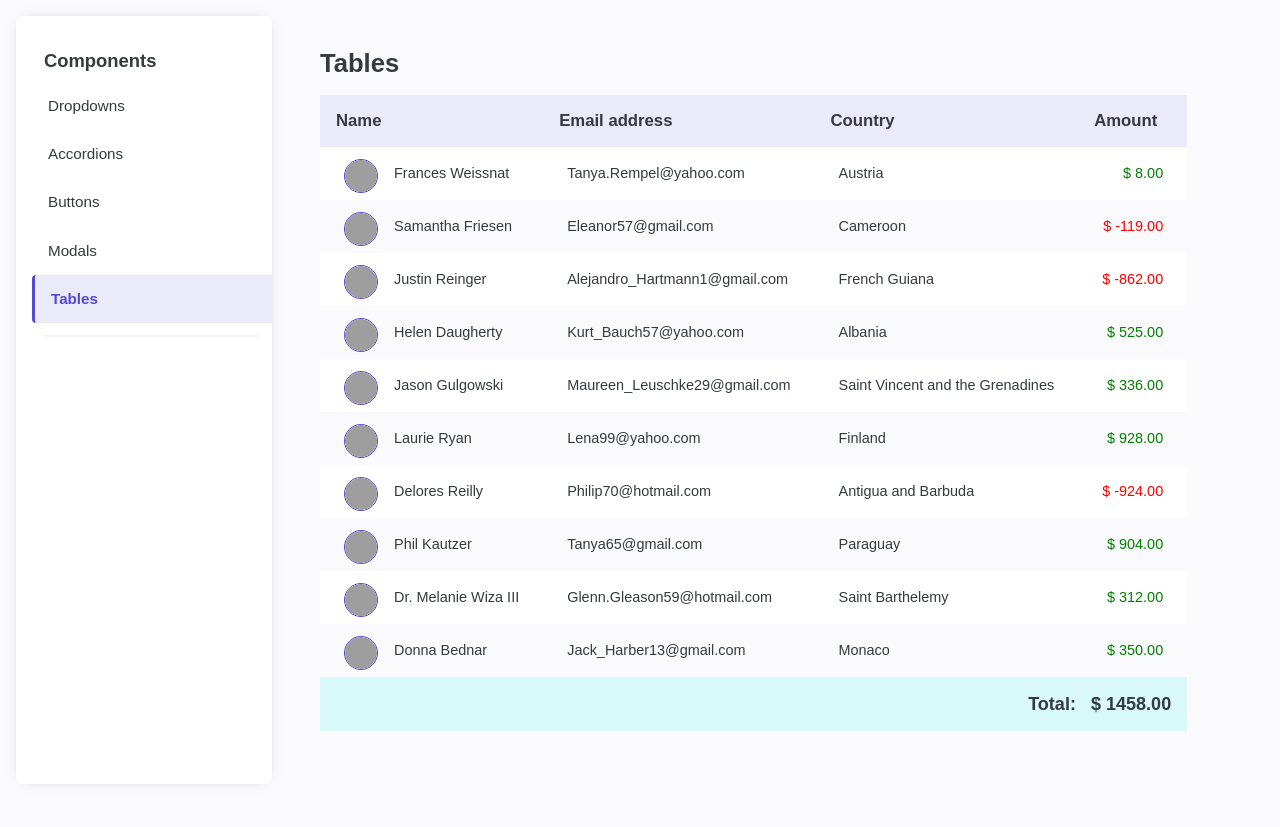
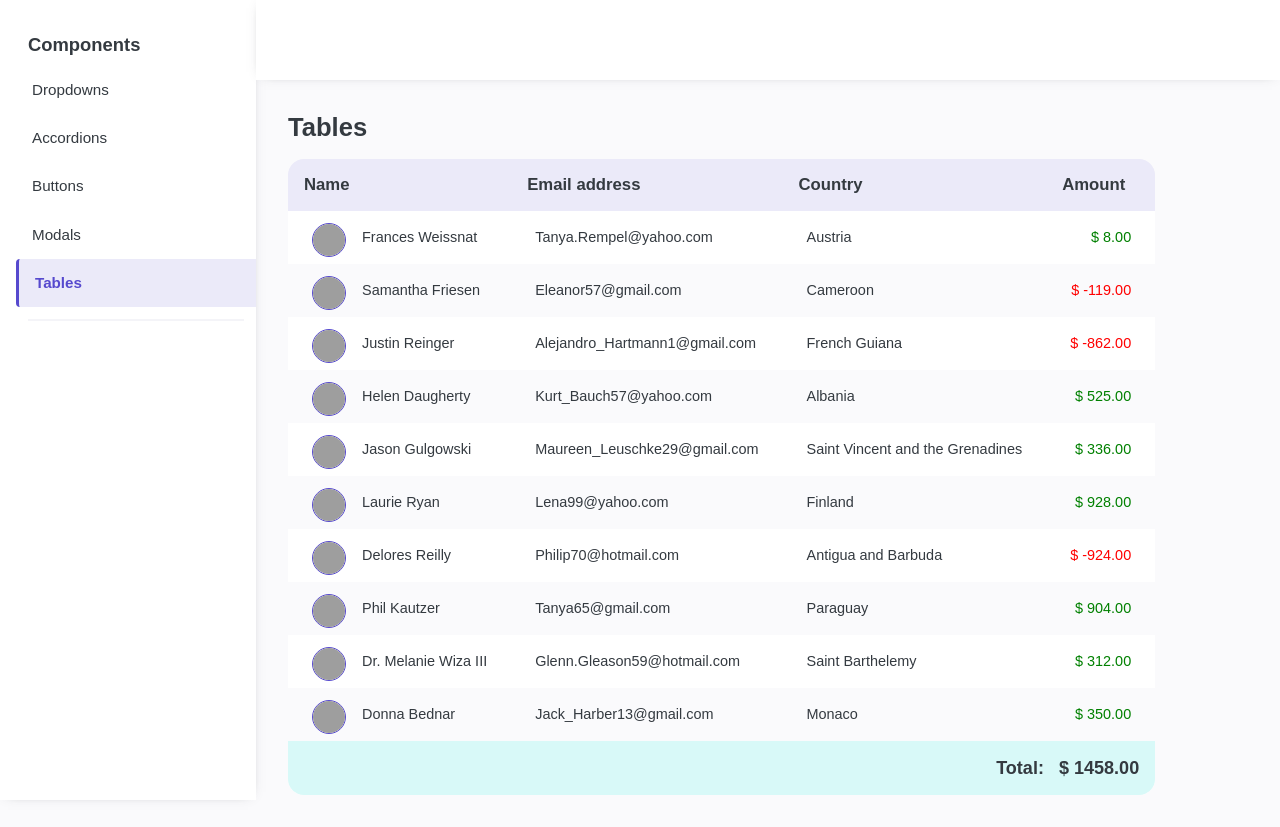
Before and after one commit to Rusvelt2000/Components, a React (Create React App) app: page /table in a window 1280 px wide. Before the commit the page ends 800 px from the top, so only its background shows below. Built offline with nearby package versions, Linux system fonts and the light colour scheme; grey boxes are pictures that could not be loaded.

Commit message:
added title component

```diff
--- a/src/App.js
+++ b/src/App.js
@@ -10,6 +10,8 @@ function App() {
   return (
     <div className="App">
       <Sidebar />
+      <div className="content-wrapper">
+        <div className="navigation-bar"></div>
         <div className="Content">
           <Route path="/">
             <DropdownPage />
@@ -28,6 +30,7 @@ function App() {
           </Route>
         </div>
       </div>
+    </div>
   );
 }
 
--- /dev/null
+++ b/src/Components/Title.js
@@ -0,0 +1,5 @@
+function Title({ children }) {
+  return <h2 className="section-title side-entrance">{children}</h2>;
+}
+
+export default Title;
--- a/src/Components/animations.scss
+++ b/src/Components/animations.scss
@@ -17,6 +17,21 @@
   animation: fade-in-up 0.6s $bouncy;
 }
 
+@keyframes side-entrance {
+  0% {
+    transform: translateX($app-padding);
+    opacity: 0;
+  }
+  100% {
+    transform: none;
+    opacity: 1;
+  }
+}
+
+.side-entrance {
+  animation: side-entrance 0.4s $quick;
+}
+
 @keyframes expandAccordion {
   0% {
     padding: 0 16px;
--- a/src/Components/base.scss
+++ b/src/Components/base.scss
@@ -10,7 +10,9 @@ $dark-grey: #343a40;
 $text-grey: lighten($dark-grey, 15);
 $light-grey: lighten($dark-grey, 60);
 $app-padding: 16px;
+$app-paddingL: 32px;
 $bd-radius: 4px;
+$bd-radiusL: 8px;
 
 $small-text: 0.8em;
 $md-text: 0.95em;
--- a/src/Components/components.scss
+++ b/src/Components/components.scss
@@ -3,13 +3,27 @@
 
 .App {
   display: flex;
-  gap: 32px;
-  padding: $app-padding $app-padding;
+}
+
+.content-wrapper {
+  display: flex;
+  flex-direction: column;
+  width: 100%;
+}
+
+.navigation-bar {
+  position: sticky;
+  top: 0;
+  right: 0;
+  background-color: $white;
+  height: 48px;
+  box-shadow: $low-shadow;
+  padding: $app-padding;
+  z-index: 1;
 }
 
 .Content {
-  padding: 32px $app-padding 0 $app-padding;
-  width: 100%;
+  padding: $app-paddingL;
 
   .section-title {
     margin: 0 auto 16px;
@@ -26,13 +40,11 @@
   position: sticky;
   top: 0;
   bottom: 0;
+  height: calc(100vh - $app-paddingL);
   background-color: $white;
-  height: calc(100vh - ($app-padding * 3));
   min-width: 240px;
-  padding: $app-padding 0 0 $app-padding;
+  padding: $app-padding 0 $app-padding $app-padding;
   box-shadow: $low-shadow;
-  overflow: hidden;
-  border-radius: $bd-radius * 2;
 
   .SidebarLink {
     padding: 12px 32px 12px 16px;
@@ -78,10 +90,18 @@
   &.rounded {
     border-radius: 999px;
   }
+  .icon {
+    margin-right: $app-padding / 2;
+    fill: inherit;
+    position: relative;
+    top: 1px;
+    font-size: $md-text;
+  }
 }
 
 .primary {
   color: $white;
+  fill: $white;
   background-color: $primary;
   border: 0.5px solid $primary;
   &:hover {
@@ -96,6 +116,7 @@
 
 .secondary {
   color: $white;
+  fill: $white;
   background-color: $secondary-dark;
   border: 0.5px solid $secondary-dark;
   &:hover {
@@ -110,6 +131,7 @@
 
 .warning {
   color: $white;
+  fill: $white;
   background-color: $warning;
   border: 0.5px solid $warning;
   &:hover {
@@ -118,6 +140,7 @@
   }
   &.outline {
     color: $warning;
+    fill: $warning;
   }
 }
 
@@ -271,6 +294,23 @@
   thead {
     tr {
       background-color: lighten($primary, 40);
+      th {
+        text-align: left;
+        font-size: $big-text;
+        padding: 16px;
+        &:first-child {
+          padding-right: 0;
+        }
+        &:nth-child(2) {
+          padding-left: 0;
+        }
+      }
+      th:first-child {
+        border-radius: $app-padding 0 0 0;
+      }
+      th:last-child {
+        border-radius: 0 $app-padding 0 0;
+      }
     }
   }
   tr {
@@ -279,17 +319,7 @@
       background-color: $alt-bg;
     }
   }
-  th {
-    text-align: left;
-    font-size: $big-text;
-    padding: 16px;
-    &:first-child {
-      padding-right: 0;
-    }
-    &:nth-child(2) {
-      padding-left: 0;
-    }
-  }
+
   td {
     text-align: left;
     padding: 12px 24px;
@@ -311,6 +341,7 @@
       background-color: lighten($secondary, 20);
       padding: 16px;
       font-size: $h3-text;
+      border-radius: 0 0 $app-padding $app-padding;
     }
   }
   .table-avatar {
--- a/src/Pages/AccordionPage.js
+++ b/src/Pages/AccordionPage.js
@@ -1,4 +1,5 @@
 import Accordion from "../Components/Accordion";
+import Title from "../Components/Title";
 
 function AccordionPage() {
   const accordionContent = [
@@ -32,7 +33,7 @@ function AccordionPage() {
 
   return (
     <div>
-      <h2 className="section-title">Accordions</h2>
+      <Title>Accordions</Title>
       <div className="fade-in-up">
         <Accordion items={accordionContent}></Accordion>
       </div>
--- a/src/Pages/ButtonPage.js
+++ b/src/Pages/ButtonPage.js
@@ -1,4 +1,6 @@
 import Button from "../Components/Button";
+import Title from "../Components/Title";
+import { GoCheckCircleFill, GoBookmarkFill, GoAlertFill } from "react-icons/go";
 
 function ButtonPage() {
   const handleClick = () => {
@@ -7,7 +9,7 @@ function ButtonPage() {
 
   return (
     <div>
-      <h2 className="section-title">Buttons</h2>
+      <Title>Buttons</Title>
       <div className="fade-in-up">
         <Button primary onClick={handleClick}>
           Primary
@@ -27,6 +29,18 @@ function ButtonPage() {
         <Button warning outline onClick={handleClick}>
           Outline
         </Button>
+        <Button primary onClick={handleClick}>
+          <GoCheckCircleFill className="icon" />
+          Icon button
+        </Button>
+        <Button secondary onClick={handleClick}>
+          <GoBookmarkFill className="icon" />
+          Icon button
+        </Button>
+        <Button warning outline onClick={handleClick}>
+          <GoAlertFill className="icon" />
+          Outline
+        </Button>
       </div>
     </div>
   );
--- a/src/Pages/DropdownPage.js
+++ b/src/Pages/DropdownPage.js
@@ -1,5 +1,6 @@
 import { useEffect, useState } from "react";
 import Dropdown from "../Components/Dropdown";
+import Title from "../Components/Title";
 
 function App() {
   const [selectedDish, setSelectedDish] = useState(null);
@@ -45,7 +46,7 @@ function App() {
 
   return (
     <div>
-      <h2 className="section-title">Dropdowns</h2>
+      <Title>Dropdowns</Title>
       <div className="DropdownContainer fade-in-up">
         <Dropdown
           value={selectedDish}
--- a/src/Pages/ModalPage.js
+++ b/src/Pages/ModalPage.js
@@ -2,6 +2,7 @@ import { useState } from "react";
 
 import Modal from "../Components/Modal";
 import Button from "../Components/Button";
+import Title from "../Components/Title";
 
 function ModalPage() {
   const [isOpen, setIsOpen] = useState(false);
@@ -15,7 +16,7 @@ function ModalPage() {
 
   return (
     <div>
-      <h2 className="section-title">Modals</h2>
+      <Title>Modals</Title>
       <div className="fade-in-up">
         <p>
           Lorem ipsum dolor sit amet consectetur adipiscing elit himenaeos,
--- a/src/Pages/TablePage.js
+++ b/src/Pages/TablePage.js
@@ -1,4 +1,5 @@
 import Table from "../Components/Table";
+import Title from "../Components/Title";
 
 function TablePage() {
   const config = [
@@ -122,7 +123,7 @@ function TablePage() {
 
   return (
     <div>
-      <h2 className="section-title">Tables</h2>
+      <Title>Tables</Title>
       <Table data={debtors} config={config} total={totalAmount.toFixed(2)} />
     </div>
   );
```
Lines whose indentation alone changed are shown as unchanged.
